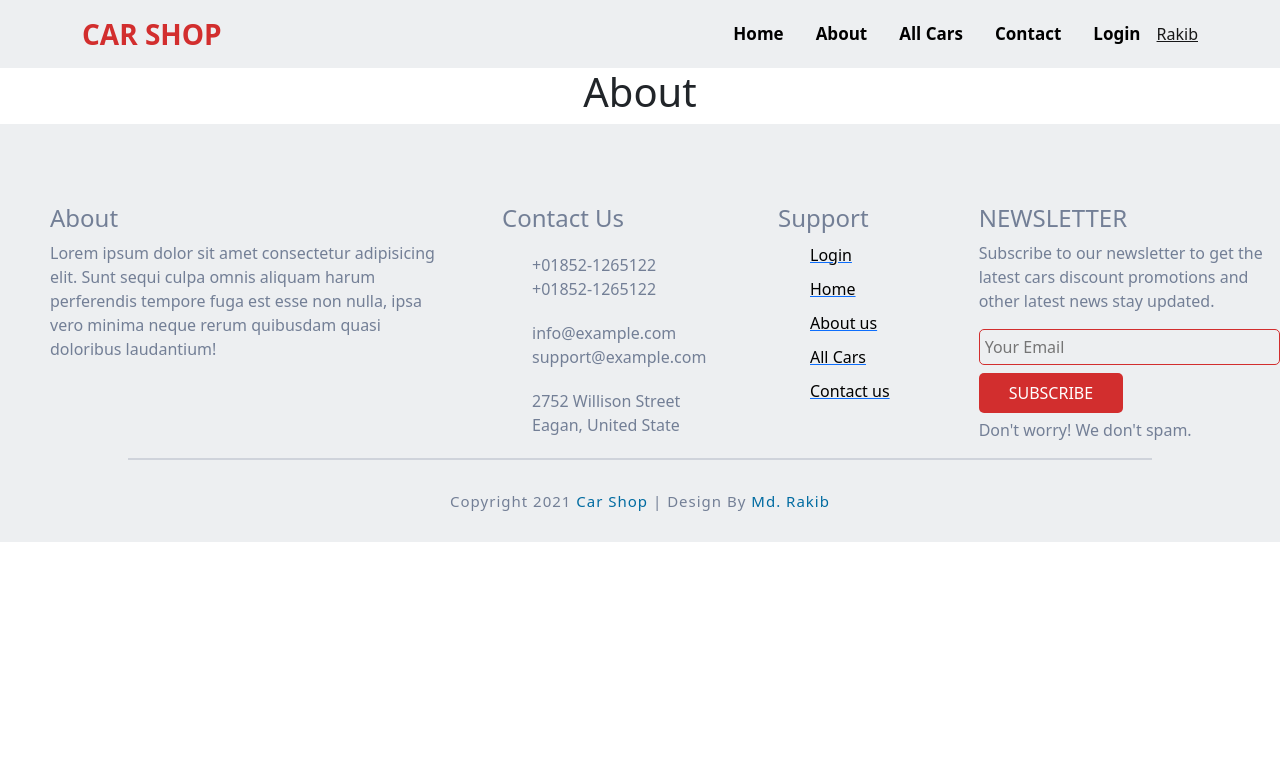
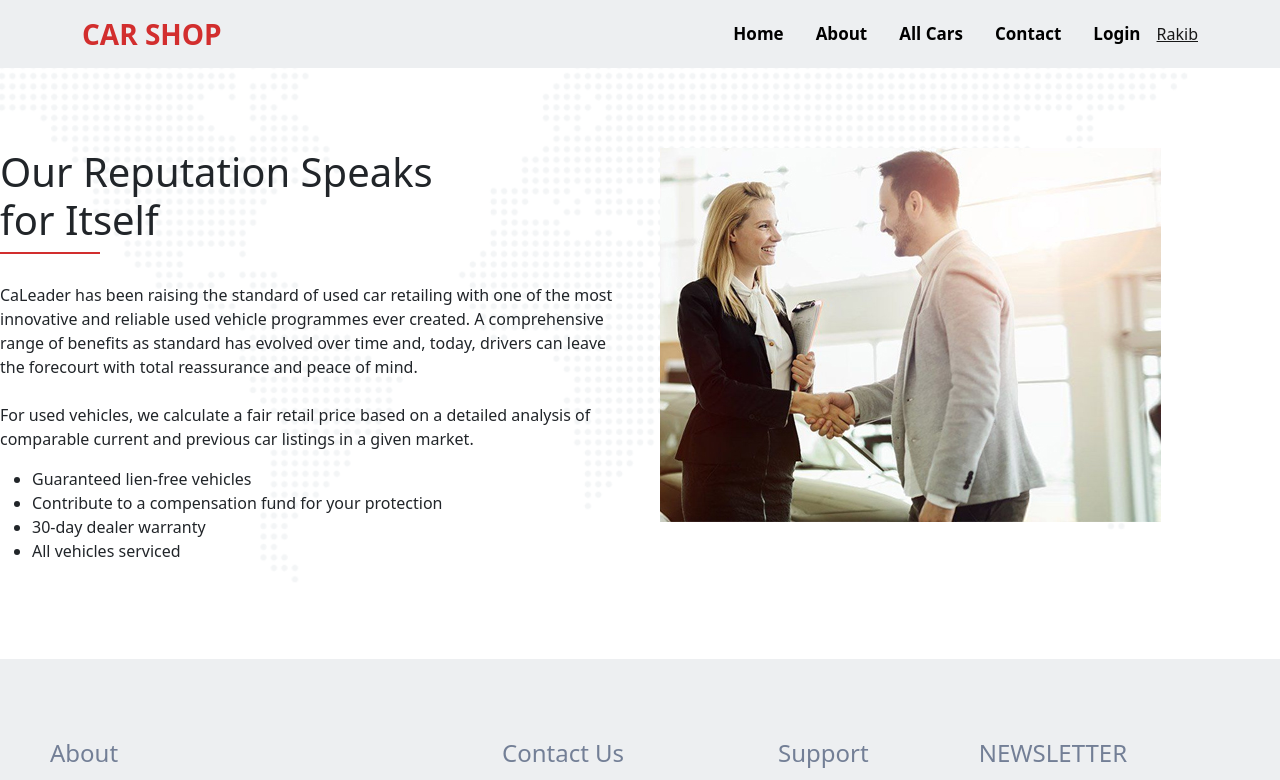
Before and after one commit to rakib5561/car-shop-client-site, a React (Create React App) app: page /about in a window 1280 px wide. Shown: the top 780 px of the page. Built offline with nearby package versions, Linux system fonts and the light colour scheme.

Commit message:
about page added

```diff
--- a/src/Pagess/About/About.css
+++ b/src/Pagess/About/About.css
@@ -0,0 +1,18 @@
+.about-wrape {
+  width: 100%;
+  padding: 80px 0px;
+  background-image: url("../../img/wrapper-section-01.png");
+  background-position: center;
+  background-repeat: no-repeat;
+  background-size: cover;
+}
+
+.about-container {
+  width: 1280px;
+  margin: 0 auto;
+  display: grid;
+  grid-template-columns: 1fr 1fr;
+  grid-gap: 40px;
+  text-align: left;
+  justify-content: center;
+}
--- a/src/Pagess/About/About.js
+++ b/src/Pagess/About/About.js
@@ -1,10 +1,38 @@
 import React from 'react';
 import './About.css';
+import aboutImg from '../../img/img-parallax03-img01.jpg'
 
 const About = () => {
     return (
-        <div>
-            <h1>About</h1>
+        <div className="about-wrape">
+            <div className="about-container">
+
+                <div className="about-desc">
+                     <h1>Our Reputation Speaks <br />
+                    for Itself</h1>
+                    <div className="line"></div>
+                    <br />
+                    <p>CaLeader has been raising the standard of used car retailing with one of the most
+                        innovative and reliable used vehicle programmes ever created. A comprehensive range of benefits as standard has evolved over time and, today,
+                         drivers can leave the forecourt with total reassurance and peace of mind.
+                        <br /> <br />
+                For used vehicles, we calculate a fair retail price based on a detailed
+                analysis of comparable current and previous car listings in a given market.</p>
+
+                    <ul>
+                        <li>Guaranteed lien-free vehicles</li>
+                        <li>Contribute to a compensation fund for your protection</li>
+                        <li>30-day dealer warranty</li>
+                        <li>All vehicles serviced</li>
+                    </ul>
+
+                </div>
+
+                <div className="about-img">
+                    <img src={aboutImg} alt="" />
+                </div>
+
+            </div>
         </div>
     );
 };
```
Also changed, not shown: src/img/img-parallax03-img01.jpg (added).
